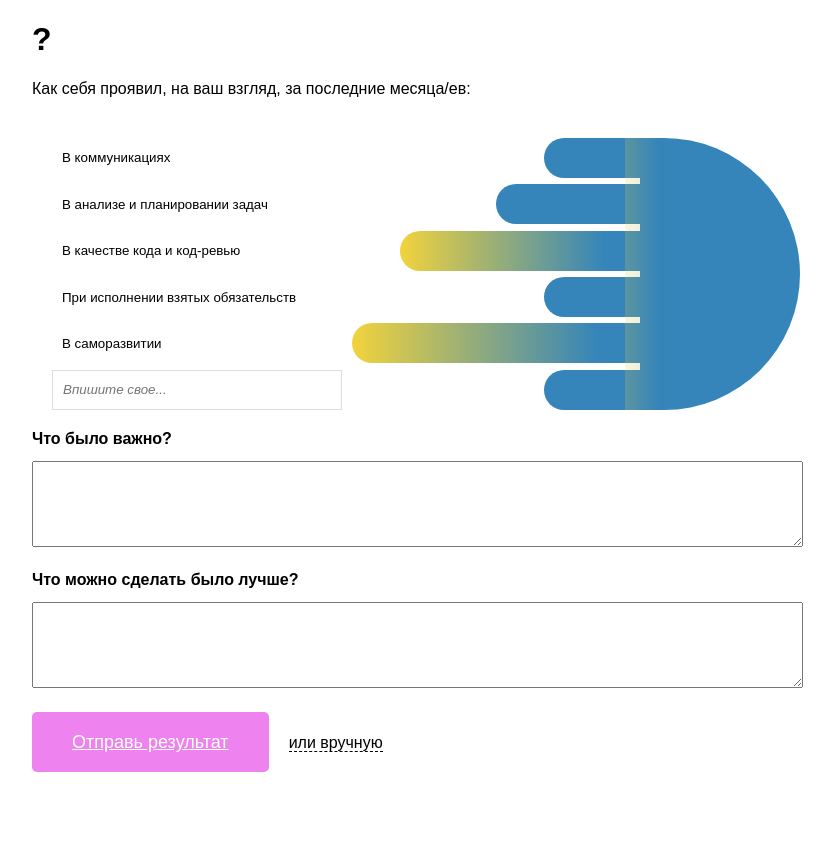
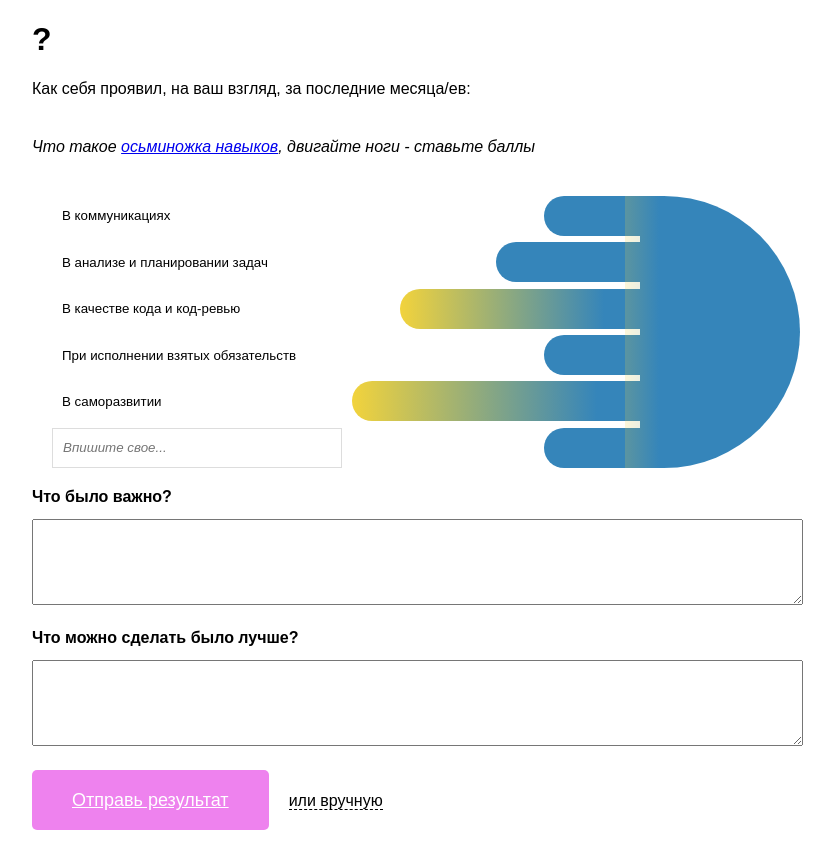
Before and after one commit to jkorichneva/skillopus, a React (Create React App) app: page / in a window 1280 px wide. Shown: the top 868 px of the page, without its empty margins (183-1017 px from the left). Built offline with nearby package versions, Linux system fonts and the light colour scheme.

Commit message:
add text

```diff
--- a/src/App.js
+++ b/src/App.js
@@ -53,6 +53,7 @@ const App = ({ name, period, responseEmail }) => {
         <div className="wrapper">
             <h1>{name}</h1>
             <p>Как себя проявил, на ваш взгляд, за последние {period} месяца/ев:</p>
+            <p><em>Что такое <a href="https://fff.works/octopus/">осьминожка навыков</a>, двигайте ноги - ставьте баллы</em></p>
 
             <div className="octo">
                 <div
```
Also changed, not shown: 8 other files (tests, documents, lock files or other folders).
